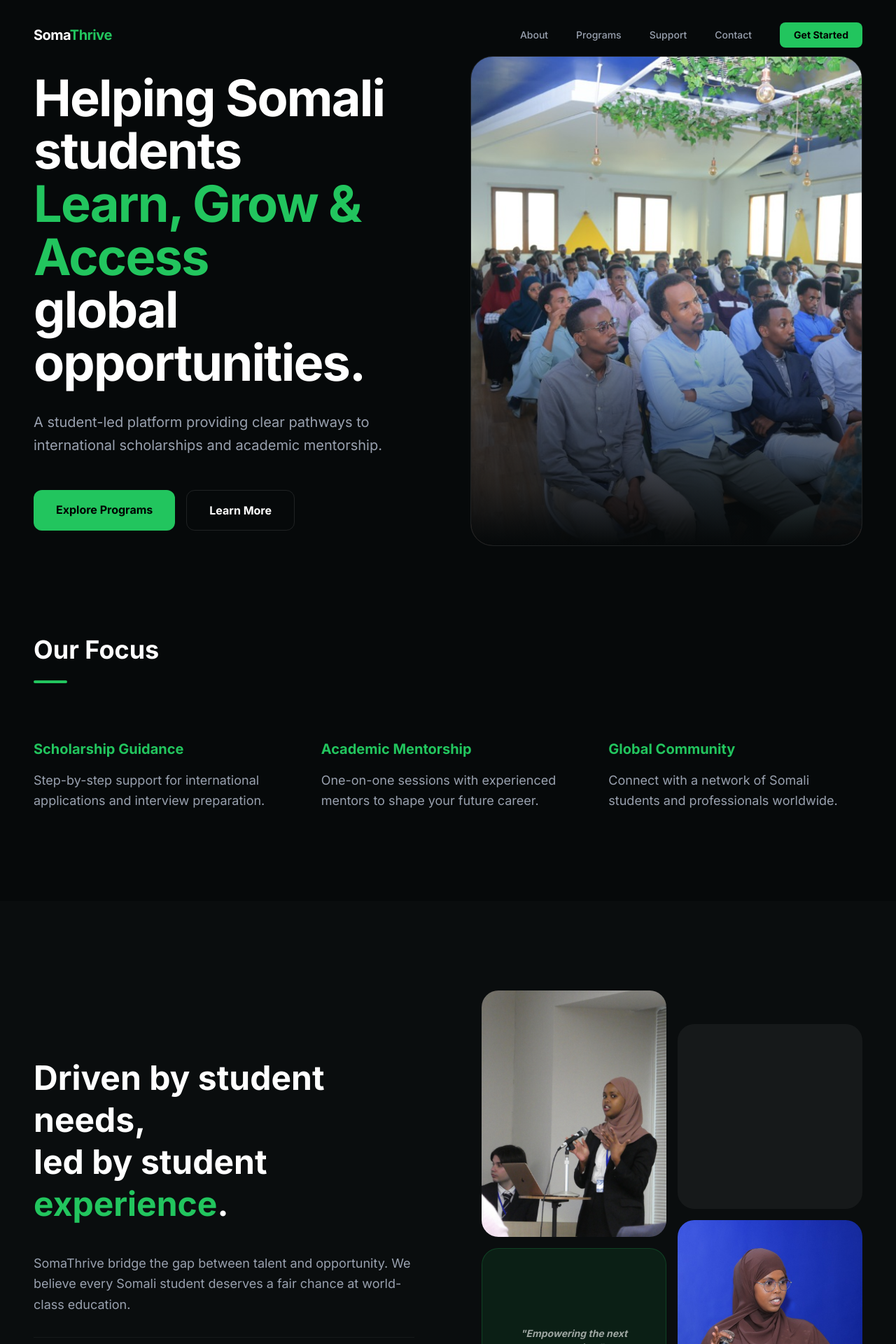
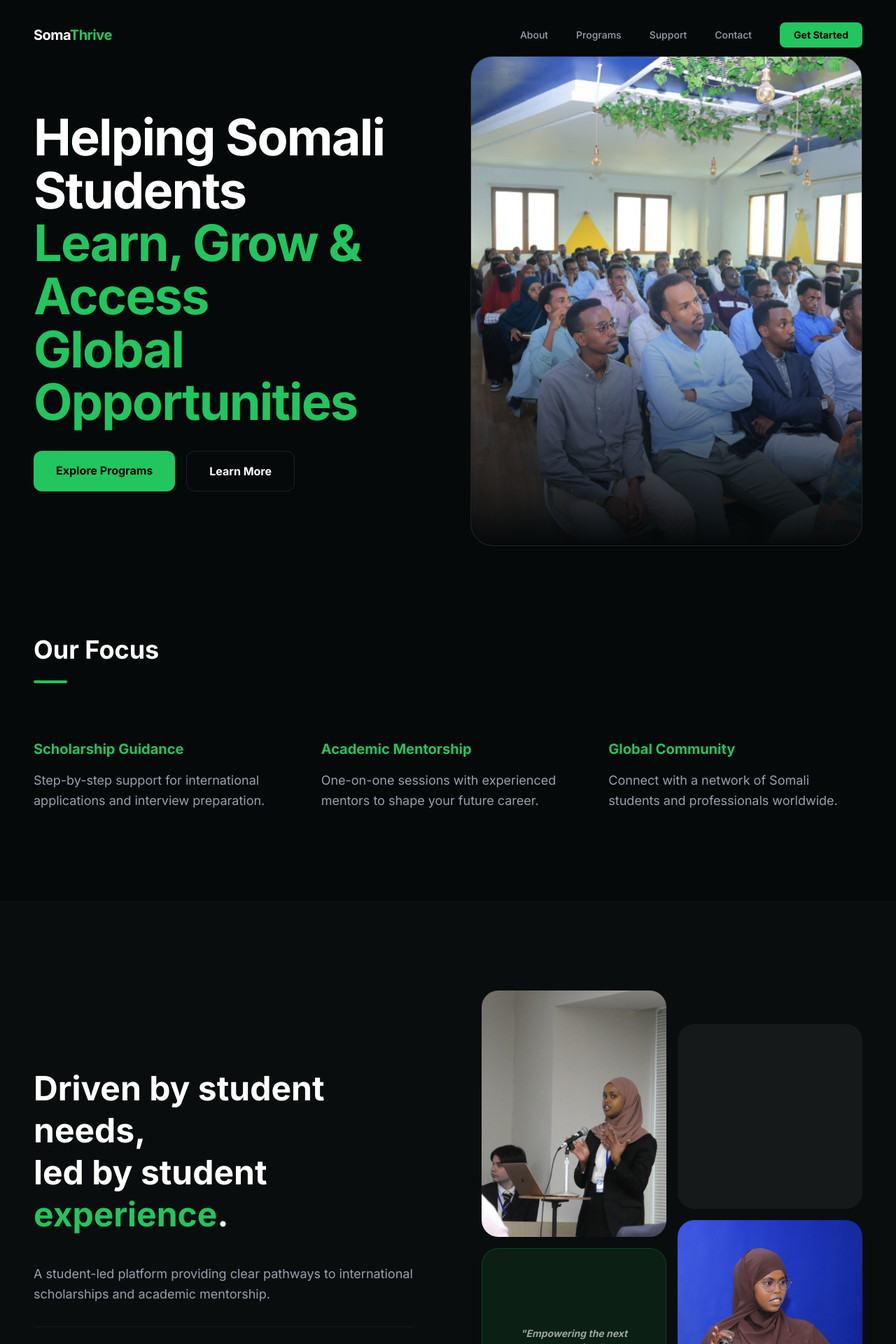
Before and after one commit to mohamedosmann/somathrive, a Next.js app: page / in a window 1280 px wide. Shown: the top 1920 px of the page at 70% size. Built offline with nearby package versions, Linux system fonts and the light colour scheme.

Commit message:
UI: Refined heading structure and moved platform description to about section

```diff
--- a/app/page.tsx
+++ b/app/page.tsx
@@ -59,13 +59,11 @@ export default function Home() {
             className="max-w-2xl"
           >
             <h1 className="text-5xl md:text-7xl font-bold leading-[1.05] tracking-tight mb-8">
-              Helping Somali students <br />
-              <span className="text-[#22c55e]">Learn, Grow & Access</span> <br />
-              global opportunities.
+              Helping Somali <br />
+              Students <br />
+              <span className="text-[#22c55e]">Learn, Grow & Access <br />
+                Global Opportunities</span>
             </h1>
-            <p className="text-lg md:text-xl text-gray-400 mb-12 leading-relaxed max-w-xl">
-              A student-led platform providing clear pathways to international scholarships and academic mentorship.
-            </p>
             <div className="flex flex-wrap gap-4">
               <Link href="#programs" className="px-8 py-4 bg-[#22c55e] text-black font-bold rounded-xl hover:bg-white transition-all transform hover:-translate-y-1">
                 Explore Programs
@@ -137,7 +135,7 @@ export default function Home() {
               led by student <span className="text-[#22c55e]">experience</span>.
             </h2>
             <p className="text-lg text-gray-400 leading-relaxed mb-8">
-              SomaThrive bridge the gap between talent and opportunity. We believe every Somali student deserves a fair chance at world-class education.
+              A student-led platform providing clear pathways to international scholarships and academic mentorship.
             </p>
             <div className="grid grid-cols-2 gap-8 pt-8 border-t border-white/5">
               <div>
```
